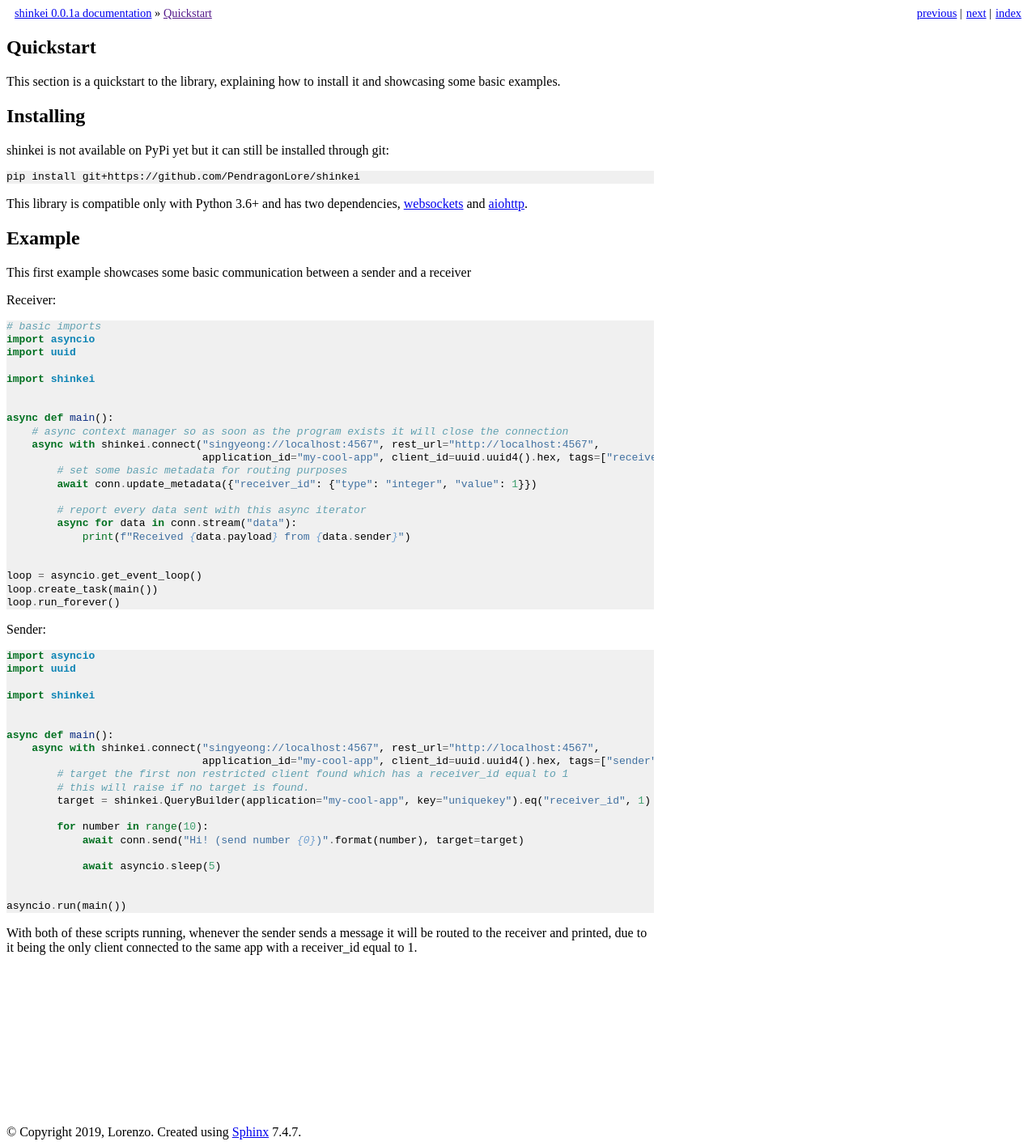
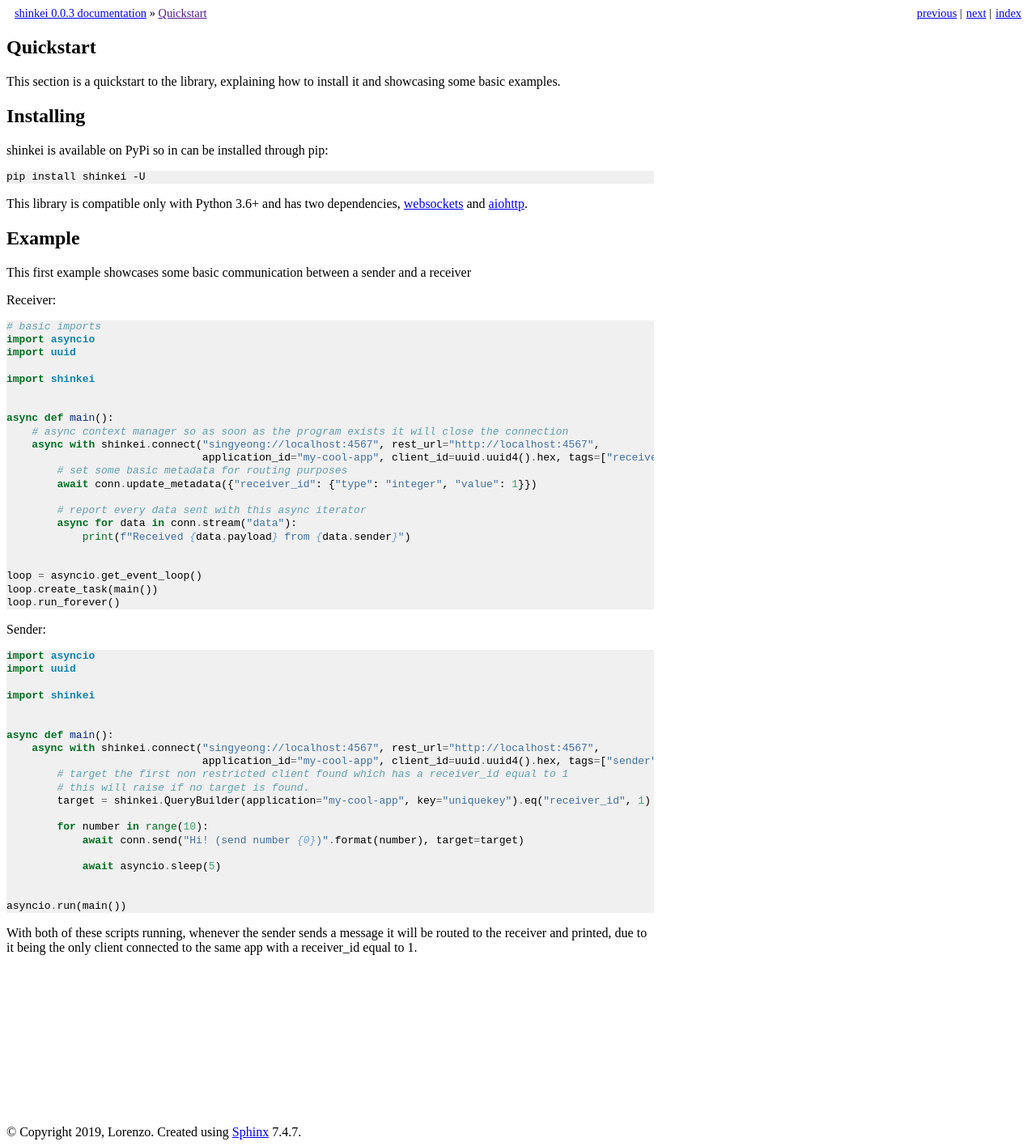
Before and after one commit to PendragonLore/shinkei, a Sphinx documentation site: the page built from docs/quickstart.rst, in a window 1280 px wide. Shown: the whole page at 81% size. Built offline with Sphinx 7.4.7, drawn with Linux system fonts in a browser that asks for light colours; the version number is read from the project's files by our own code.

Commit message:
Bump version to 0.0.3

```diff
--- a/docs/quickstart.rst
+++ b/docs/quickstart.rst
@@ -6,11 +6,11 @@
 Installing
 ----------
 
-shinkei is not available on PyPi yet but it can still be installed through git:
+shinkei is available on PyPi so in can be installed through pip:
 
 .. code-block:: bash
 
-    pip install git+https://github.com/PendragonLore/shinkei
+    pip install shinkei -U
 
 This library is compatible only with Python 3.6+ and has two dependencies, `websockets <https://github.com/aaugustin/websockets>`_
 and `aiohttp <https://github.com/aio-libs/aiohttp>`_.
--- a/setup.py
+++ b/setup.py
@@ -73,7 +73,7 @@
         "Development Status :: 3 - Alpha",
         "Natural Language :: English",
         "Intended Audience :: Developers",
-        "Operating System :: OS Independent"
+        "Operating System :: OS Independent",
         "Topic :: Internet",
         "Topic :: Utilities",
         "Topic :: System :: Networking",
--- a/shinkei/__init__.py
+++ b/shinkei/__init__.py
@@ -4,7 +4,7 @@
 __author__ = "Lorenzo"
 __license__ = "MIT"
 __copyright__ = "Copyright 2019 Lorenzo"
-__version__ = "0.0.1a"
+__version__ = "0.0.3"
 
 import logging
 
```
Also changed, not shown: README.md (+2 -2 lines), 1 other file.
